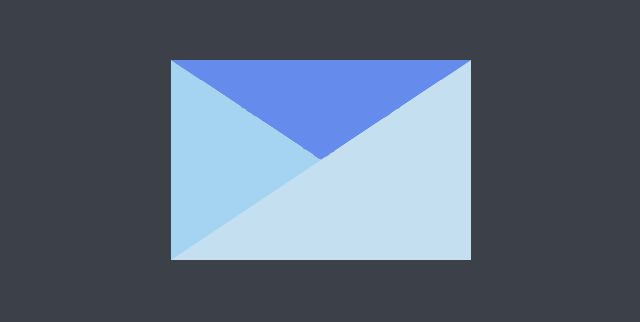
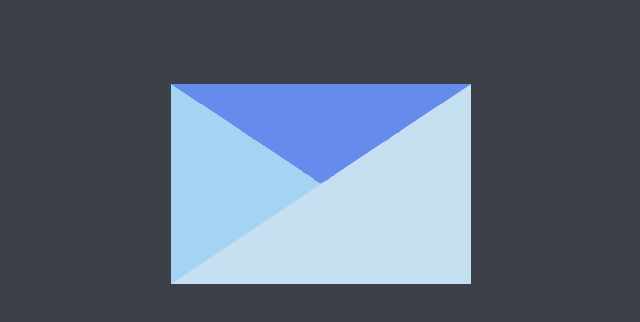
Before and after one commit to 1vannce/click-me, a plain HTML site: page index.html in a window 1280 px wide. Shown: the part 296-618 px from the top of the page, without its empty margins (319-959 px from the left). Drawn offline with Linux system fonts and the light colour scheme.

Commit message:
Update style.css

```diff
--- a/style.css
+++ b/style.css
@@ -23,7 +23,7 @@ body {
   justify-content: center;
   z-index: 0;
 
-  bottom: -7%;
+  bottom: -5em;
 }
 
 .lid {
```
